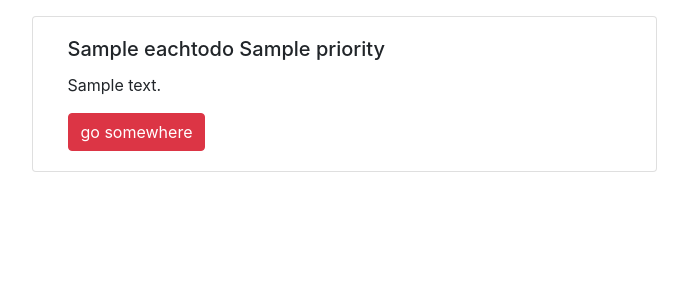
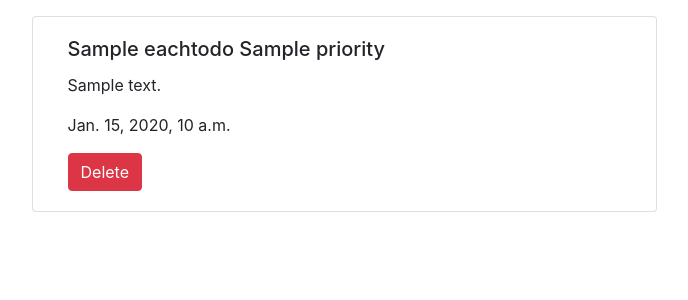
Before and after one commit to BinduMathsa/git-learnig, a Django app: template template/list.html in a window 1280 px wide. Shown: the part 56-356 px from the top of the page, without its empty margins (296-984 px from the left). Run offline with Django 3.2, Linux system fonts and the light colour scheme; the template is opened without the code that fills it: most values are stand-ins (such as "Sample title", 1, 10 or a date in 2020); parts of the project's set-up code (start-up, migrations or seed data) failed here and were passed over; some libraries are stand-ins or nearby versions.

Commit message:
my todoproject4

```diff
--- a/template/list.html
+++ b/template/list.html
@@ -8,7 +8,9 @@
             <div class="card-body">
               <h5 class="card-title">{{eachtodo.title}} {{eachtodo.priority}}</h5>
               <p class="card-text">{{eachtodo.description}}</p>
-              <a href="#" class="btn btn-danger">go somewhere</a>
+              <p class="card-text">{{eachtodo.created_at}}</p>
+
+              <a href="/delete/{{eachtodo.id}}" class="btn btn-danger">Delete</a>
 
 
 
```
